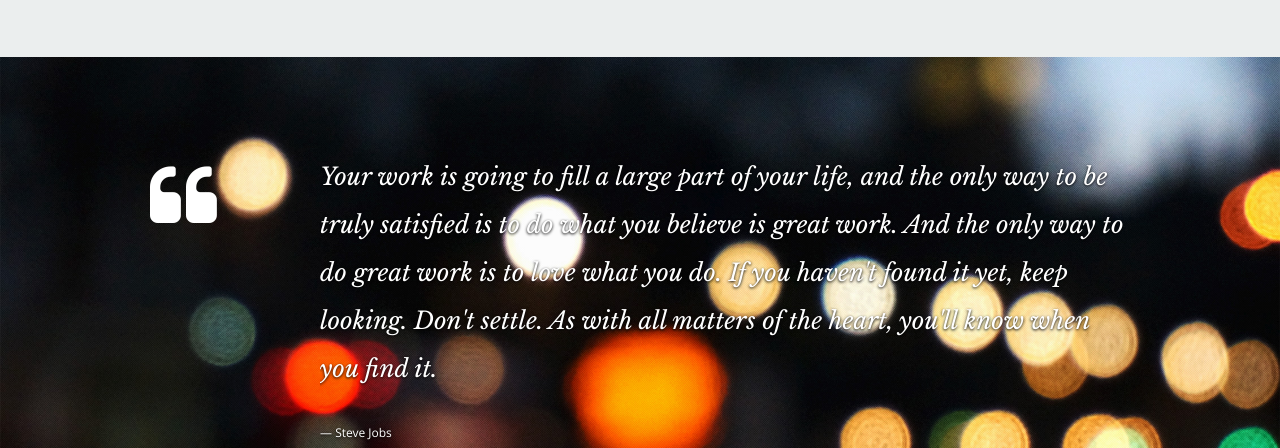
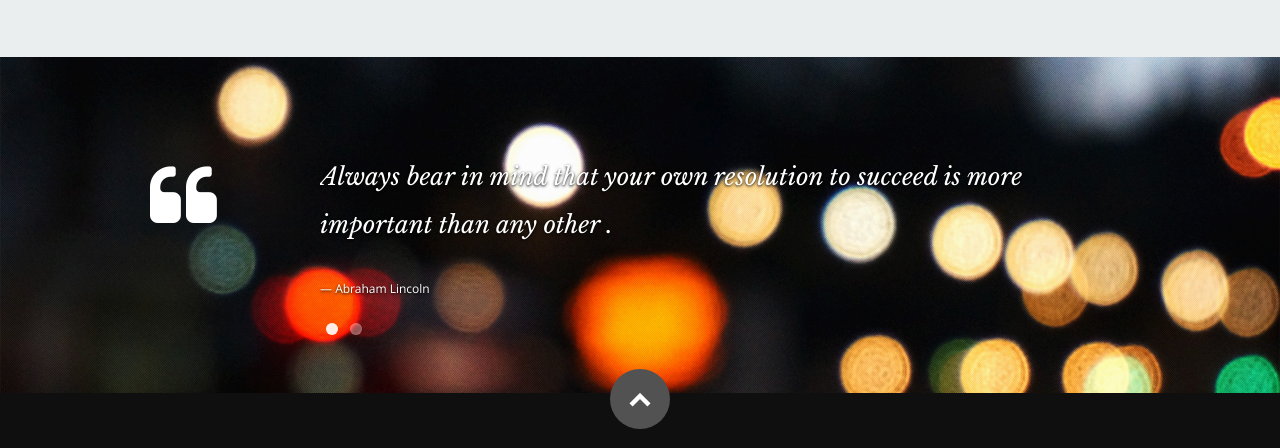
Before and after one commit to javedsky/emahtab.github.io, a plain HTML site: page index.html in a window 1280 px wide. Shown: the part 3549-3997 px from the top of the page. Drawn offline with nearby package versions, Linux system fonts and the light colour scheme.

Commit message:
Update index.html

```diff
--- a/index.html
+++ b/index.html
@@ -311,7 +311,7 @@
 
             <div class="two columns header-col">
 
-               <h1><span>Client Testimonials</span></h1>
+               <h1><span>Some Motivation to take away</span></h1>
 
             </div>
 
@@ -323,11 +323,10 @@
 
                      <li>
                         <blockquote>
-                           <p>Your work is going to fill a large part of your life, and the only way to be truly satisfied is
-                           to do what you believe is great work. And the only way to do great work is to love what you do.
-                           If you haven't found it yet, keep looking. Don't settle. As with all matters of the heart, you'll know when you find it.
+                           <p>
+                           	Always bear in mind that your own resolution to succeed is more important than any other .
                            </p>
-                           <cite>Steve Jobs</cite>
+                           <cite>Abraham Lincoln</cite>
                         </blockquote>
                      </li> <!-- slide ends -->
 
```
